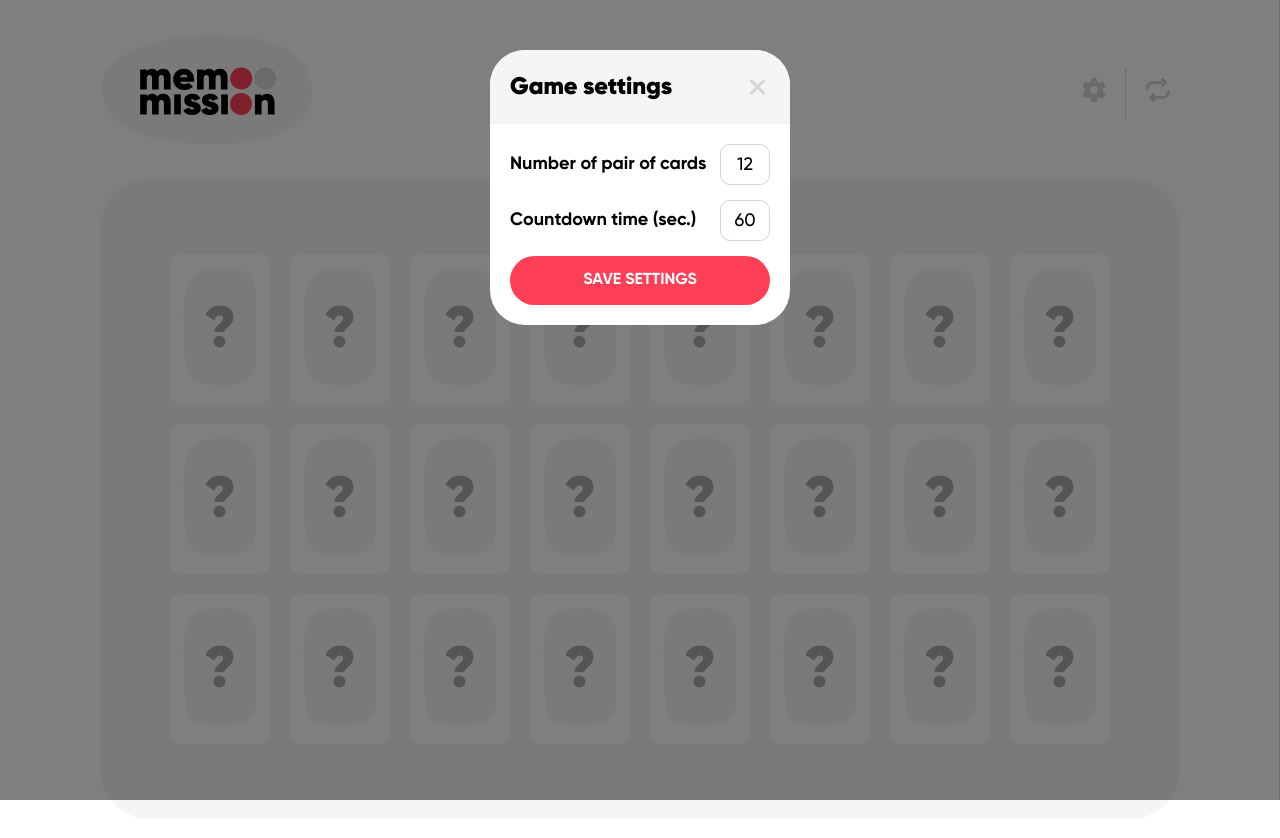
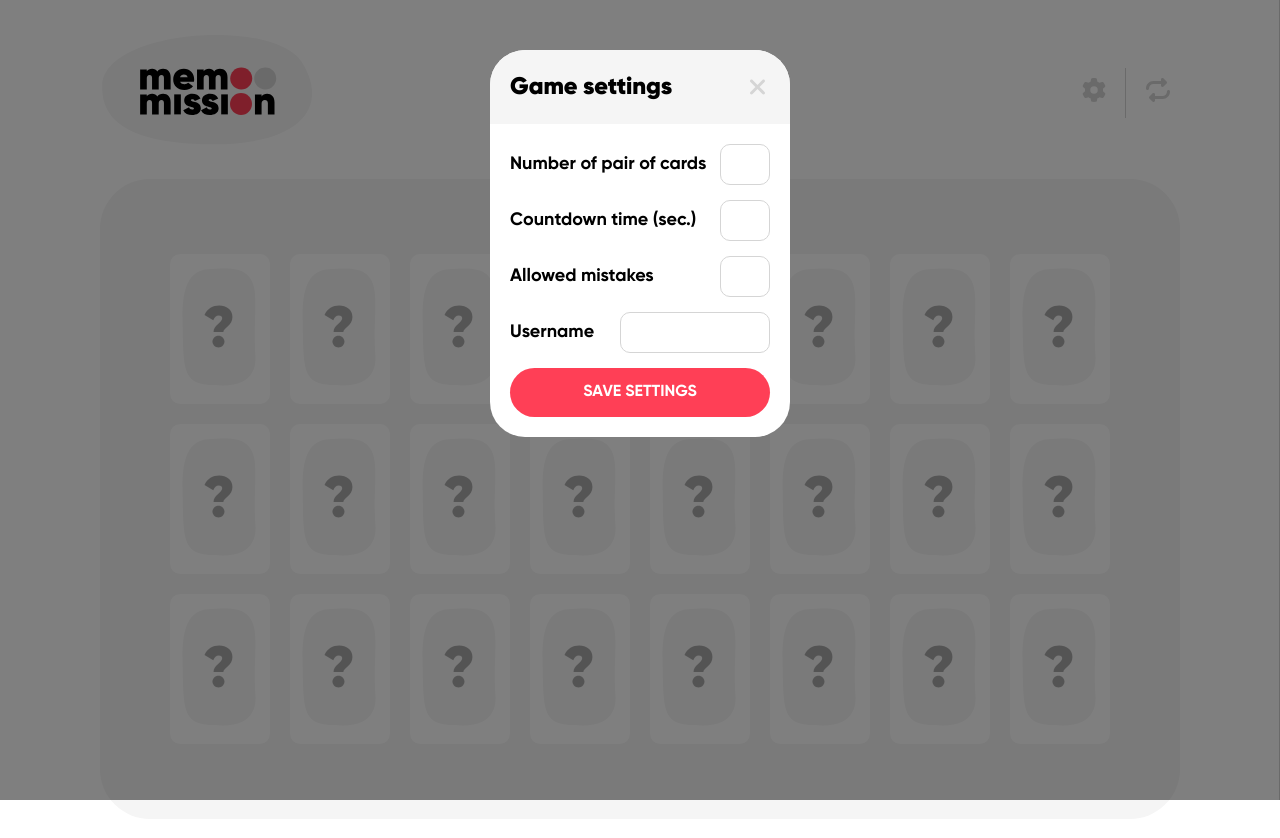
Before and after one commit to alextsx/memory_game, a Next.js app: page / in a window 1280 px wide. Both pictures are taken after a click on the element 1099 px from the left and 92 px from the top of the page. Shown: the top 838 px of the page. Built offline with nearby package versions, Linux system fonts and the light colour scheme.

Commit message:
feat: add SettingsInput component and integrate into SettingsModalBody
- add useHooks which will be used for useDebouncedcallback later

```diff
--- a/package.json
+++ b/package.json
@@ -20,7 +20,8 @@
     "next": "15.3.2",
     "react": "^19.1.0",
     "react-dom": "^19.1.0",
-    "react-redux": "^9.2.0"
+    "react-redux": "^9.2.0",
+    "usehooks-ts": "^3.1.1"
   },
   "devDependencies": {
     "@commitlint/config-conventional": "^19.8.1",
--- a/src/components/header/menu/settings/SettingsInput.tsx
+++ b/src/components/header/menu/settings/SettingsInput.tsx
@@ -0,0 +1,22 @@
+import { ChangeEvent, InputHTMLAttributes } from 'react';
+import { useDebounceCallback } from 'usehooks-ts';
+
+type SettingsInputType = {
+  label: string;
+  id: string;
+} & InputHTMLAttributes<HTMLInputElement>;
+
+export const SettingsInput = ({ label, id, ...props }: SettingsInputType) => {
+  const handleInputChange = (e: ChangeEvent<HTMLInputElement>) => {
+    console.log('Input changed:', e.target.value);
+  };
+
+  const debouncedHandleInputChange = useDebounceCallback(handleInputChange, 300);
+
+  return (
+    <div className="settings-option">
+      <label htmlFor={id}>{label}</label>
+      <input id={id} onChange={debouncedHandleInputChange} {...props} />
+    </div>
+  );
+};
--- a/src/components/header/menu/settings/SettingsModalBody.tsx
+++ b/src/components/header/menu/settings/SettingsModalBody.tsx
@@ -1,16 +1,30 @@
-import React from 'react';
+import { SettingsInput } from './SettingsInput';
 
 export const SettingsModalBody = ({ onSave }: { onSave: () => void }) => {
   return (
     <div className="modal-body">
-      <div className="settings-option">
-        <label htmlFor="pair-cards">Number of pair of cards</label>
-        <input id="pair-cards" name="pair-cards" defaultValue={12} min={2} max={20} />
-      </div>
-      <div className="settings-option">
-        <label htmlFor="countdown-time">Countdown time (sec.)</label>
-        <input id="countdown-time" name="countdown-time" defaultValue={60} min={10} max={60} />
-      </div>
+      <SettingsInput
+        label="Number of pair of cards"
+        id="pair-cards"
+        type="number"
+        min={2}
+        max={20}
+      />
+      <SettingsInput
+        label="Countdown time (sec.)"
+        id="countdown-time"
+        type="number"
+        min={10}
+        max={60}
+      />
+      <SettingsInput
+        label="Allowed mistakes"
+        id="allowed-mistakes"
+        type="number"
+        min={0}
+        max={10}
+      />
+      <SettingsInput label="Username" id="username" type="text" maxLength={20} />
       <button className="save-button" onClick={onSave}>
         Save Settings
       </button>
--- a/src/redux/game.slice.ts
+++ b/src/redux/game.slice.ts
@@ -73,4 +73,4 @@ export const gameSlice = createSlice({
 });
 
 //actions
-export const {} = gameSlice.actions;
+export const { resetGame, startGame, endGame, reduceTimer } = gameSlice.actions;
--- a/src/styles/modal.css
+++ b/src/styles/modal.css
@@ -33,7 +33,6 @@
   z-index: 2;
 
   width: 300px;
-  height: 275px;
 
   background: var(--white);
   border-radius: 35px;
@@ -63,7 +62,6 @@
   gap: 15px;
 
   width: 300px;
-  height: 201px;
 }
 
 .modal-header h2 {
@@ -106,16 +104,31 @@
 .modal-body .settings-option input {
   padding: 10px 0px;
   text-align: center;
-
   width: 50px;
   height: 41px;
-
-  /* White */
   border: 1px solid var(--gray-medium);
   border-radius: 10px;
   font-weight: 500;
   font-size: 18px;
   line-height: 21px;
+}
+
+.modal-body .settings-option input[type='number'] {
+  width: 50px;
+}
+
+.modal-body .settings-option input[type='text'] {
+  width: 150px;
+}
+
+.modal-body .settings-option input[type='number']::-webkit-outer-spin-button,
+.modal-body .settings-option input[type='number']::-webkit-inner-spin-button {
+  -webkit-appearance: none;
+  margin: 0;
+}
+
+.modal-body .settings-option input[type='number'] {
+  -moz-appearance: textfield;
 }
 
 .modal-body .save-button {
```
Also changed, not shown: 1 other file (tests, documents, lock files or other folders).
